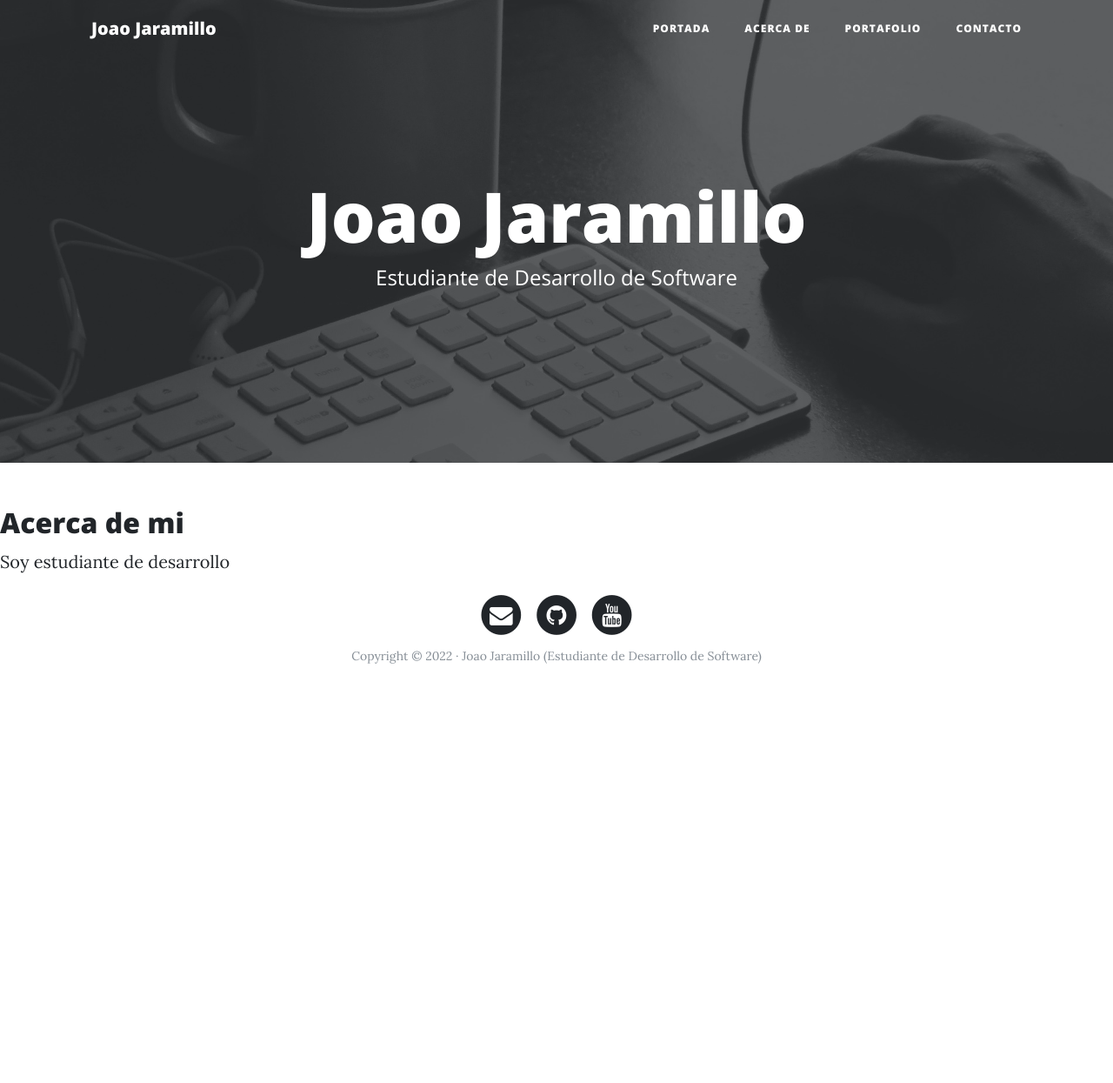
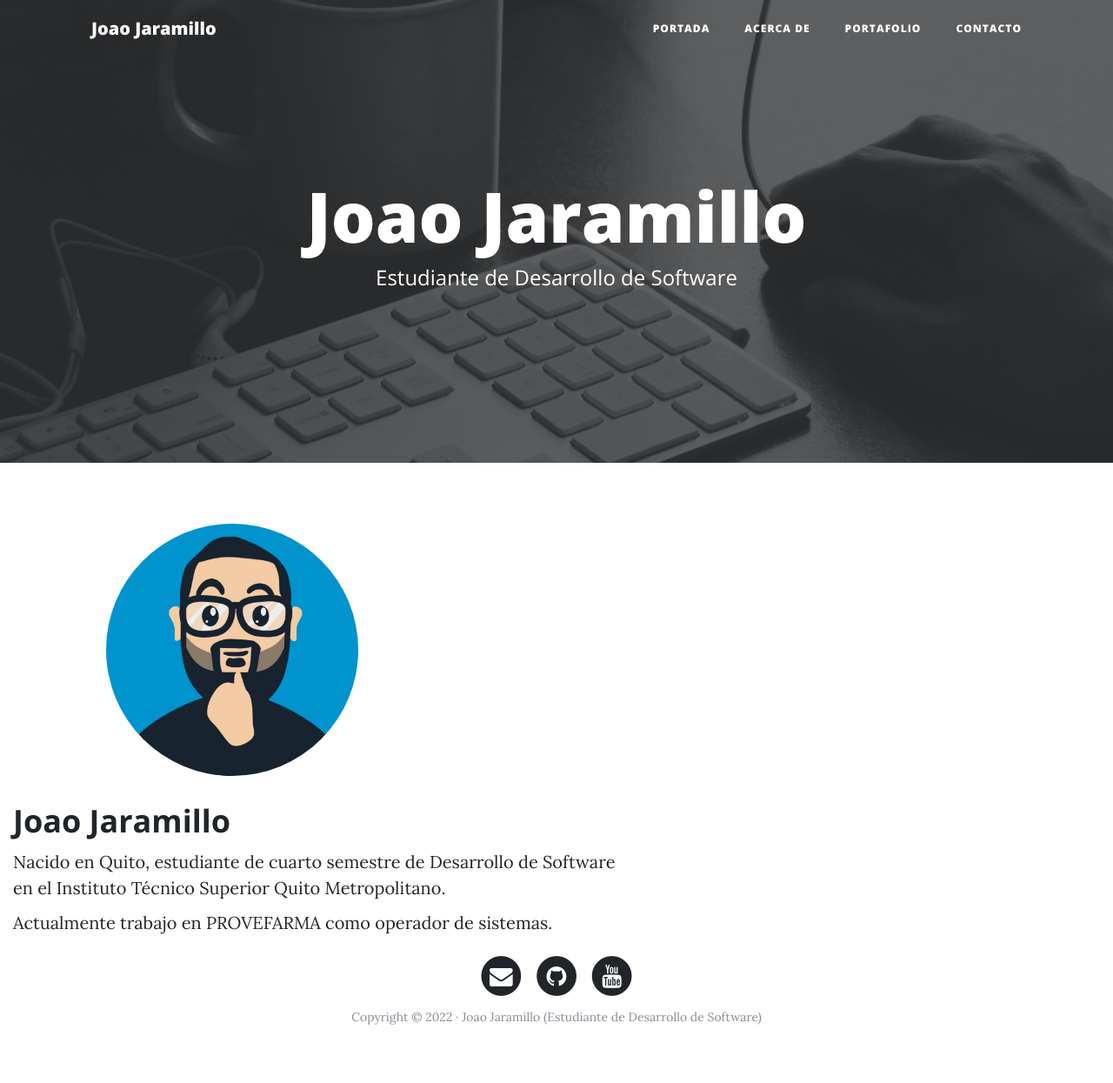
Before and after one commit to joaojv90/Django, a Django app: page /about-me/ in a window 1280 px wide. Shown: the whole page at 87% size. Before the commit the page ends 763 px from the top, so only its background shows below. Run offline with Django 4.2, Linux system fonts and the light colour scheme; some libraries are stand-ins or nearby versions.

Commit message:
cambios en templates

```diff
--- a/webpersonal/core/templates/core/about.html
+++ b/webpersonal/core/templates/core/about.html
@@ -1,7 +1,22 @@
 <!--Herencia de template-->
 {%extends 'core/base.html'%}
 {%block title%}Acerca de{%endblock%}
+
+{%block background%}{%load static%}{% static 'core/img/about-bg.jpg' %}{%endblock%}
+
+{%block headers%}
+<h1>Acerca de mi</h1>
+    <span class="subheading">Información personal</span>
+{%endblock%}
+
 {%block content%}
-<h2>Acerca de mi</h2>
-<p>Soy estudiante de desarrollo</p>
+<div class="col-lg-3 col-md-4 offset-lg-1">
+    <img class="img-fluid avatar" src="{% static 'core/img/avatar.jpg' %}" alt="avatar">
+</div>
+<div class="col-lg-7 col-md-8">
+    <h2 class="section-heading">Joao Jaramillo</h2>
+        <p>Nacido en Quito, estudiante de cuarto semestre de Desarrollo de
+            Software en el Instituto Técnico Superior Quito Metropolitano.</p>
+        <p>Actualmente trabajo en PROVEFARMA como operador de sistemas.</p>
+</div>
 {%endblock%}
```
